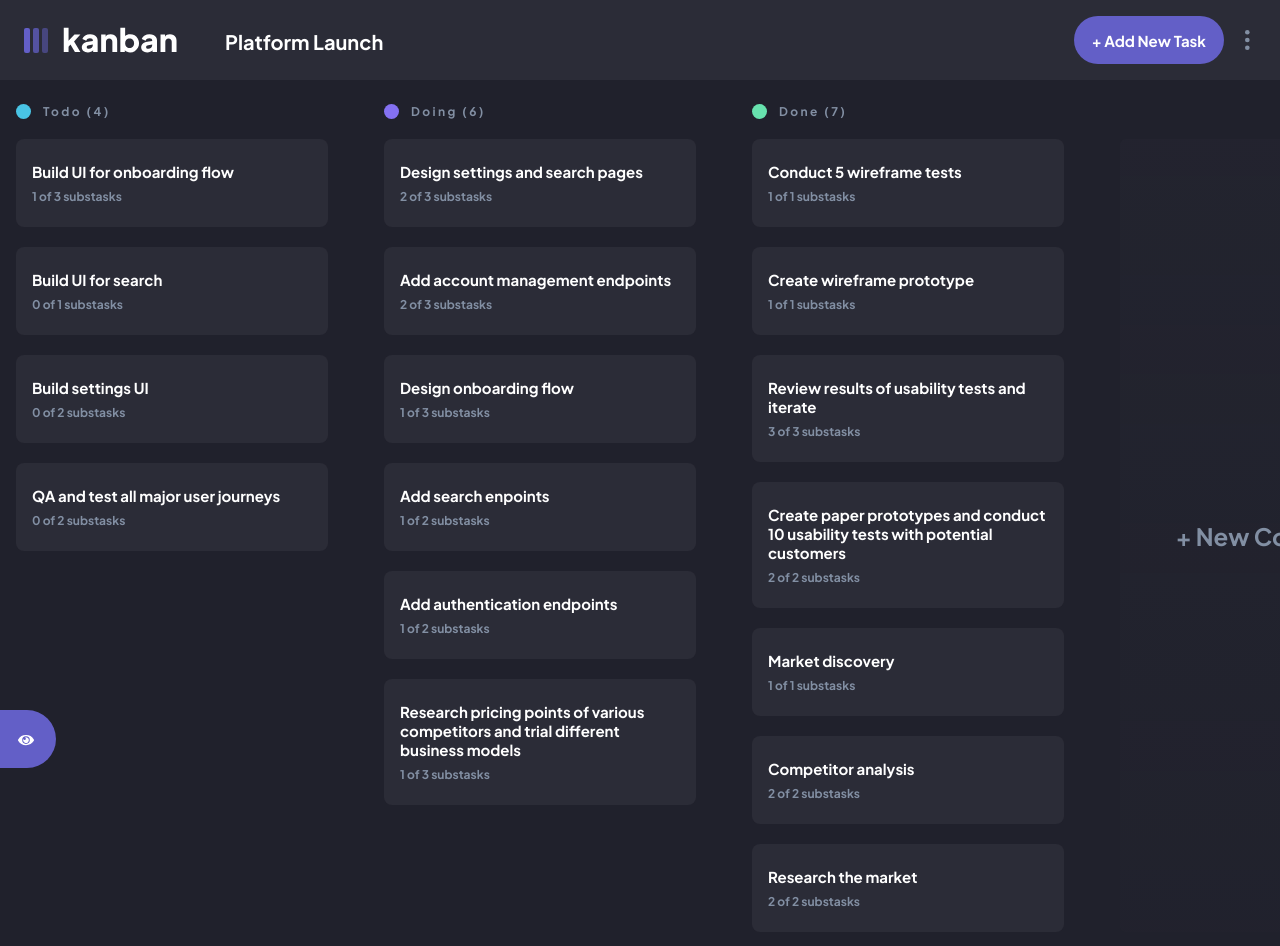
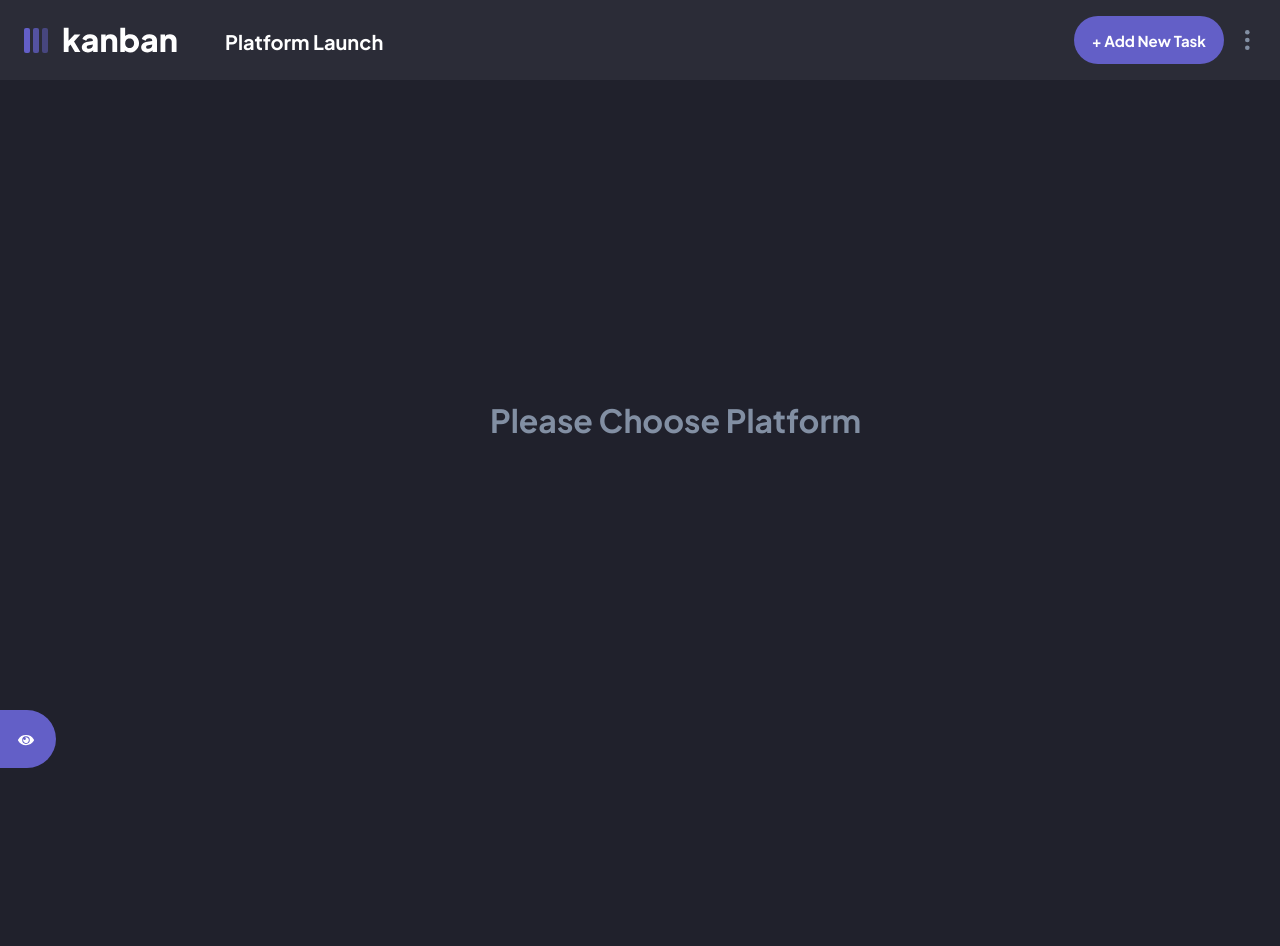
Before and after one commit to beqa200/task-management-website, a React (Vite) app: page / in a window 1280 px wide. Before the commit this address led to /platform-launch. Shown: the top 946 px of the page. After the commit the page ends 816 px from the top, so only its background shows below. Built offline with nearby package versions, Linux system fonts and the light colour scheme.

Commit message:
fix bugs

```diff
--- a/src/components/AddBoard.tsx
+++ b/src/components/AddBoard.tsx
@@ -73,7 +73,7 @@ export default function AddBoard() {
   return (
     <FormWrapper theme={context?.theme} isDark={context?.isDark}>
       <form onSubmit={handleSubmit(onSubmit)}>
-        <h1>Add New Board</h1>
+        <h1 className="heading">Add New Board</h1>
         <div className="input-div">
           <StyledLabel>Board Name</StyledLabel>
           <TitleInput
--- a/src/components/AddTask.tsx
+++ b/src/components/AddTask.tsx
@@ -67,7 +67,7 @@ export default function AddTask(props: { platformIndex: number }) {
   return (
     <FormWrapper theme={context?.theme} isDark={context?.isDark}>
       <form onSubmit={handleSubmit(onSubmit)}>
-        <h1>Add New Task</h1>
+        <h1 className="heading">Add New Task</h1>
         <div className="input-div">
           <StyledLabel>Title</StyledLabel>
           <TitleInput
--- a/src/components/EditBoard.tsx
+++ b/src/components/EditBoard.tsx
@@ -74,7 +74,7 @@ export default function AddBoard(props: {
   return (
     <FormWrapper theme={context?.theme} isDark={context?.isDark}>
       <form onSubmit={handleSubmit(onSubmit)}>
-        <h1>Edit Board</h1>
+        <h1 className="heading">Edit Board</h1>
         <div className="input-div">
           <StyledLabel>Board Name</StyledLabel>
           <TitleInput
--- a/src/components/EditTask.tsx
+++ b/src/components/EditTask.tsx
@@ -65,7 +65,7 @@ export default function EditTask(props: {
   return (
     <FormWrapper theme={context?.theme} isDark={context?.isDark}>
       <form onSubmit={handleSubmit(onSubmit)}>
-        <h1>Edit Task</h1>
+        <h1 className="heading">Edit Task</h1>
         <div className="input-div">
           <StyledLabel>Title</StyledLabel>
           <TitleInput
--- a/src/pages/Add.tsx
+++ b/src/pages/Add.tsx
@@ -7,33 +7,37 @@ import { AddBoard, BoardMenu } from "../components";
 export default function Add() {
   const navigate = useNavigate();
   const context = useContext(MyContext);
-
-  useEffect(() => {
-    if (context?.boards?.length != 0) {
-      navigate("/" + context?.boards?.[0].slug);
-    }
-  }, [context?.boards?.length]);
+  console.log(context?.boards.length);
+  // useEffect(() => {
+  //   if (context?.boards?.length != 0) {
+  //     navigate("/" + context?.boards?.[0].slug);
+  //   }
+  // }, [context?.boards?.length]);
 
   return (
-    <AddWrapper>
+    <AddWrapper boardMenu={context?.boardMenu}>
       {context?.isNewBoard && <AddBoard />}
       {context?.boardMenu && <BoardMenu />}
-      <h1>Please Add Platform</h1>
+      <h1 className="add">{context?.boards.length == 0 ? "Please Add Platform" : "Please Choose Platform"}</h1>
     </AddWrapper>
   );
 }
 
-const AddWrapper = styled.div`
+const AddWrapper = styled.div<{ boardMenu: Boolean | undefined }>`
   height: calc(100vh - 64px);
   display: flex;
   justify-content: center;
   align-items: center;
-  @media (min-width: 768px) {
-    width: calc(100% - 280px);
-  }
+
   margin-left: auto;
-  h1 {
+  .add {
     text-align: center;
     color: #828fa3;
+    position: absolute;
+    top: 50%;
+    @media (min-width: 768px) {
+      transition: 1s;
+    left: ${(props) => (props.boardMenu ? "calc(50% - 60px)" : "calc(50% - 150px)")};
+  }
   }
 `;
--- a/src/pages/Board.tsx
+++ b/src/pages/Board.tsx
@@ -199,7 +199,8 @@ const BoardWrapper = styled.div<{
     flex-direction: column;
     align-items: center;
     gap: 25px;
-    left: calc(50% + 144px);
+    left: ${(props) => (props.boardMenu ? "calc(50% + 140px)" : "calc(50%)")};
+    transition: 1s;
     top: 50%;
     transform: translate(-50%, -50%);
     h2 {
--- a/src/styled-components/Components/Form.styled.ts
+++ b/src/styled-components/Components/Form.styled.ts
@@ -17,7 +17,7 @@ const FormWrapper = styled.div<{
   padding: 24px 24px 32px 24px;
   border-radius: 6px;
 
-  h1 {
+  .heading {
     font-weight: 700;
     font-size: 18px;
     line-height: 23px;
```
